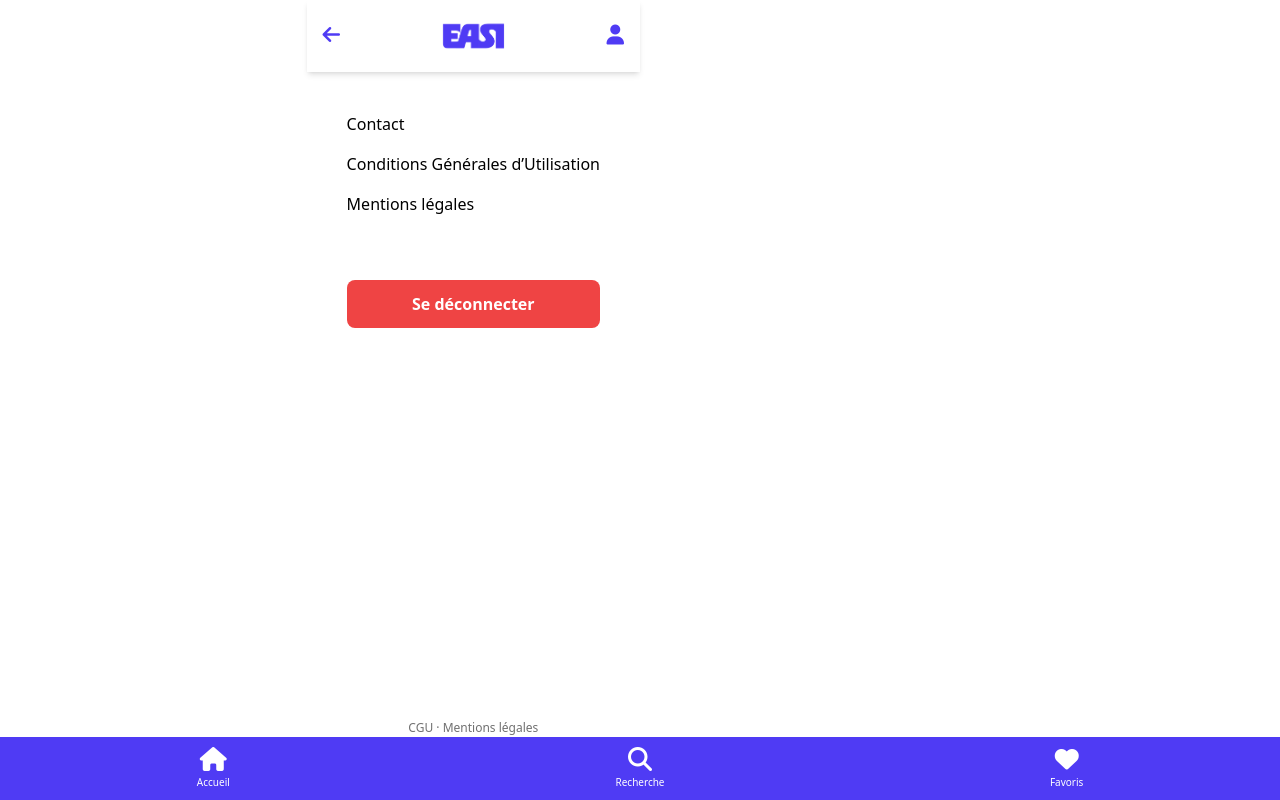
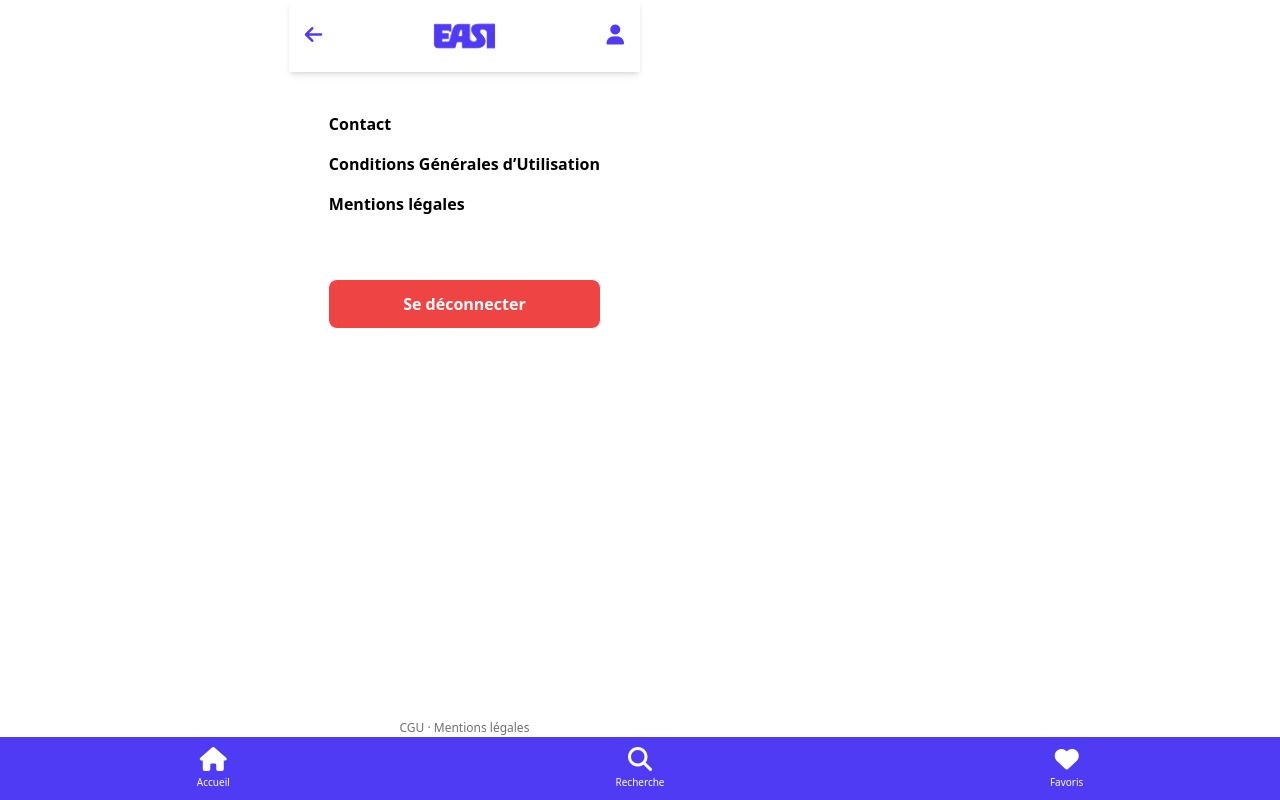
Before and after one commit to GvansaKob/easi, a Vue app in the folder easi-front/: page /parametres in a window 1280 px wide. Built offline with nearby package versions, Linux system fonts and the light colour scheme; no server answers; sample sign-in values are in the browser's storage; a web font is replaced by a local one.

Commit message:
modif link css

```diff
--- a/easi-front/src/views/Parametres.vue
+++ b/easi-front/src/views/Parametres.vue
@@ -2,9 +2,9 @@
   <div class="p-6 space-y-8">
 
     <div class="space-y-4">
-      <router-link to="/contact" class="block">Contact</router-link>
-      <router-link to="/cgu" class="block">Conditions Générales d’Utilisation</router-link>
-      <router-link to="/mentions-legales" class="block">Mentions légales</router-link>
+      <router-link to="/contact" class="block font-bold">Contact</router-link>
+      <router-link to="/cgu" class="block font-bold">Conditions Générales d’Utilisation</router-link>
+      <router-link to="/mentions-legales" class="block font-bold">Mentions légales</router-link>
     </div>
 
     <div class="pt-8">
```
